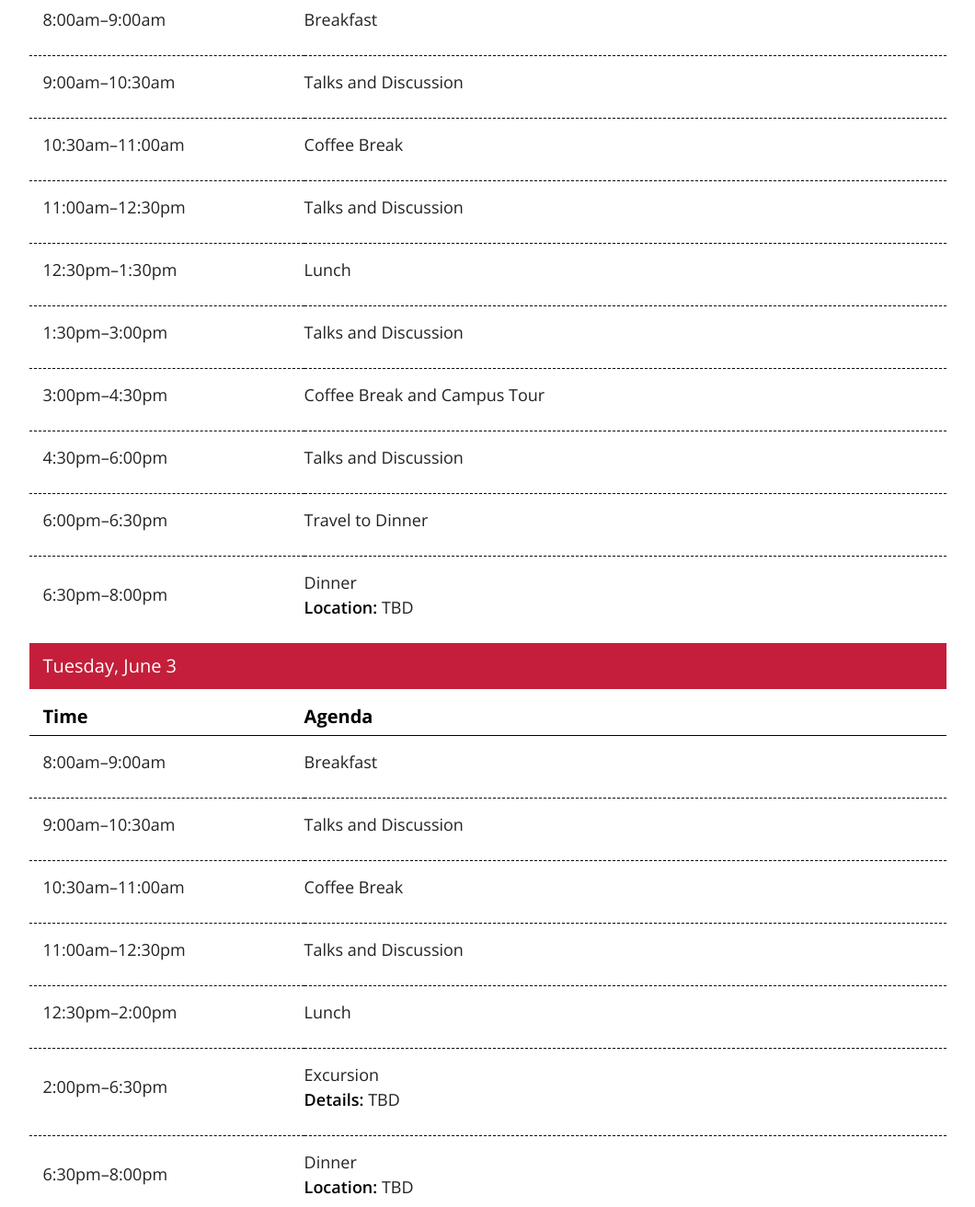
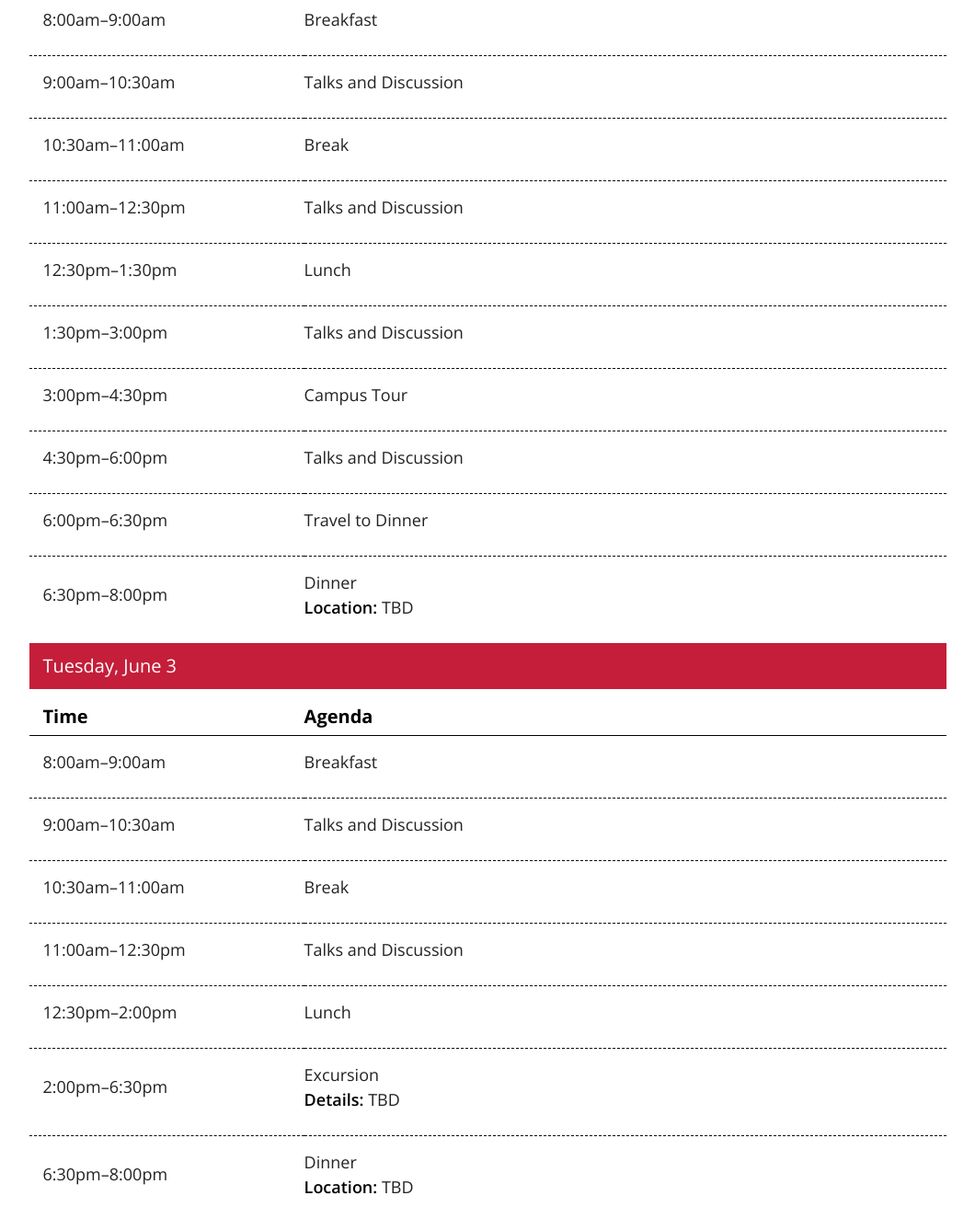
Before and after one commit to reconfig-net-workshop/workshop2025, a plain HTML site: page index.html in a window 1280 px wide. Shown: the part 3316-4628 px from the top of the page at 92% size, without its empty margins (110-1170 px from the left). Drawn offline with nearby package versions, Linux system fonts and the light colour scheme; a script that the page names is missing; some icons are missing.

Commit message:
Update index.html

```diff
--- a/index.html
+++ b/index.html
@@ -587,7 +587,7 @@ button,select{text-transform:none}[type=button],[type=reset],[type=submit],butto
               </tr>
               <tr style="background-color:#fff;">
                 <td style="border-bottom:0px;padding-left:15px;padding-right:10px;font-size: 18px;">10:30am&ndash;11:00am</td>
-                <td style="border-bottom:0px;font-size: 18px">Coffee Break</td>
+                <td style="border-bottom:0px;font-size: 18px">Break</td>
               </tr>
               <tr style="background-color:#fff;">
                 <td style="border-bottom:0px;padding-left:15px;padding-right:10px;"></td>
@@ -708,7 +708,7 @@ button,select{text-transform:none}[type=button],[type=reset],[type=submit],butto
               </tr>
               <tr style="background-color:#fff;">
                 <td style="border-bottom:0px;padding-left:15px;padding-right:10px;font-size: 18px;">3:00pm&ndash;4:30pm</td>
-                <td style="border-bottom:0px;font-size: 18px">Coffee Break and Campus Tour</td>
+                <td style="border-bottom:0px;font-size: 18px">Campus Tour</td>
               </tr>
               <tr style="background-color:#fff;">
                 <td style="border-bottom:0px;padding-left:15px;padding-right:10px;"></td>
@@ -883,7 +883,7 @@ button,select{text-transform:none}[type=button],[type=reset],[type=submit],butto
               </tr>
               <tr style="background-color:#fff;">
                 <td style="border-bottom:0px;padding-left:15px;padding-right:10px;font-size: 18px;">10:30am&ndash;11:00am</td>
-                <td style="border-bottom:0px;font-size: 18px">Coffee Break</td>
+                <td style="border-bottom:0px;font-size: 18px">Break</td>
               </tr>
               <tr style="background-color:#fff;">
                 <td style="border-bottom:0px;padding-left:15px;padding-right:10px;"></td>
@@ -1076,7 +1076,7 @@ button,select{text-transform:none}[type=button],[type=reset],[type=submit],butto
               </tr>
               <tr style="background-color:#fff;">
                 <td style="border-bottom:0px;padding-left:15px;padding-right:10px;font-size: 18px;">10:30am&ndash;11:00am</td>
-                <td style="border-bottom:0px;font-size: 18px">Coffee Break</td>
+                <td style="border-bottom:0px;font-size: 18px">Break</td>
               </tr>
               <tr style="background-color:#fff;">
                 <td style="border-bottom:0px;padding-left:15px;padding-right:10px;"></td>
```
